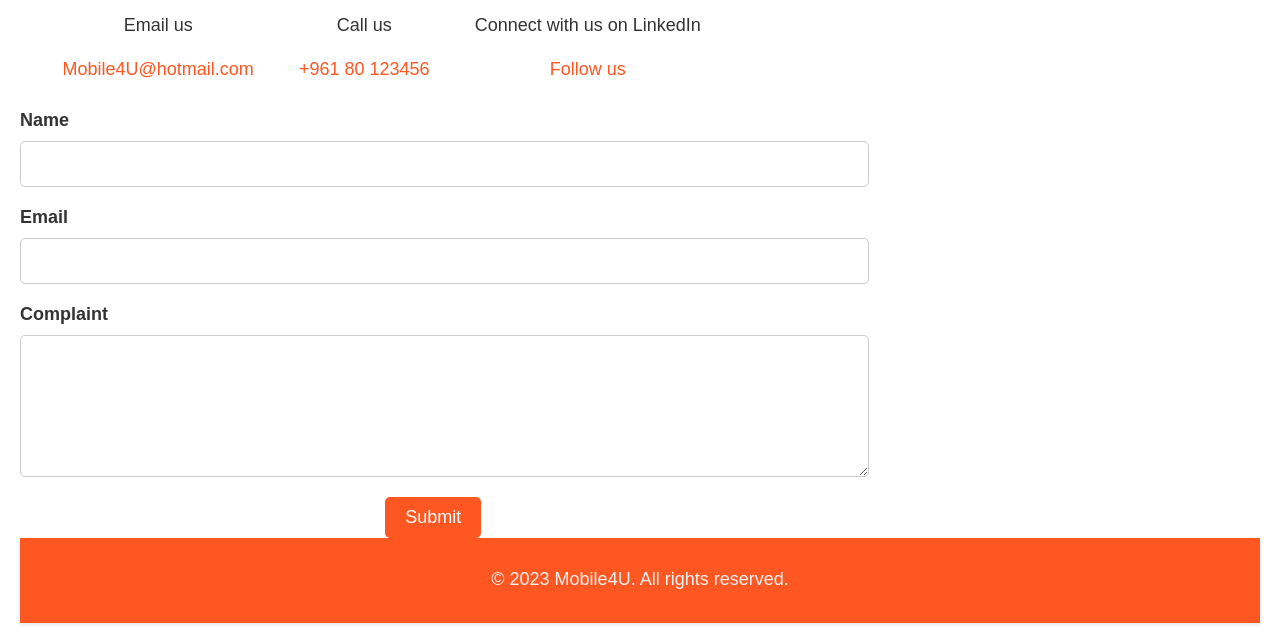
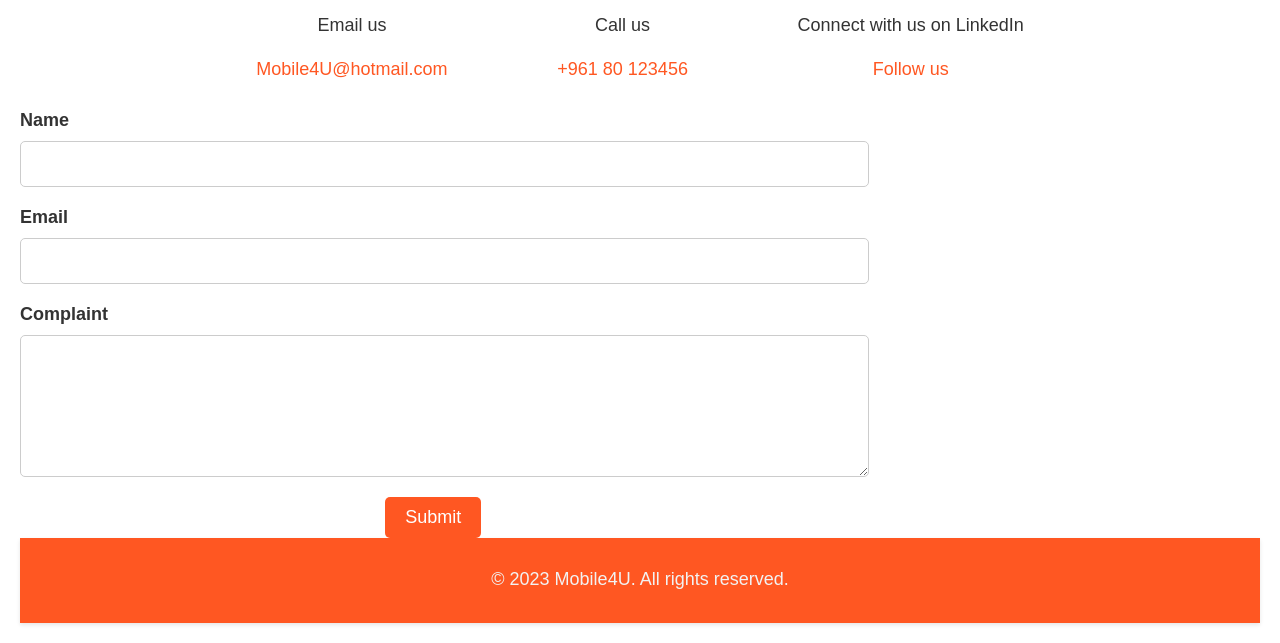
Before and after one commit to Nova3335/Nova3335.github.io, a plain HTML site: page contactUs.html in a window 1280 px wide. Shown: the part 373-1016 px from the top of the page. Drawn offline with Linux system fonts and the light colour scheme.

Commit message:
Update contactUs.html

```diff
--- a/contactUs.html
+++ b/contactUs.html
@@ -136,7 +136,7 @@
   <!-- Main content section -->
   <main class="j">
     <h2>Get in touch</h2>
-    <div class="contact-info col-7 col-s-9">
+    <div class="contact-info col-12 col-s-9">
       <div>
         <i class="fas fa-envelope"></i>
         <p>Email us</p>
```
